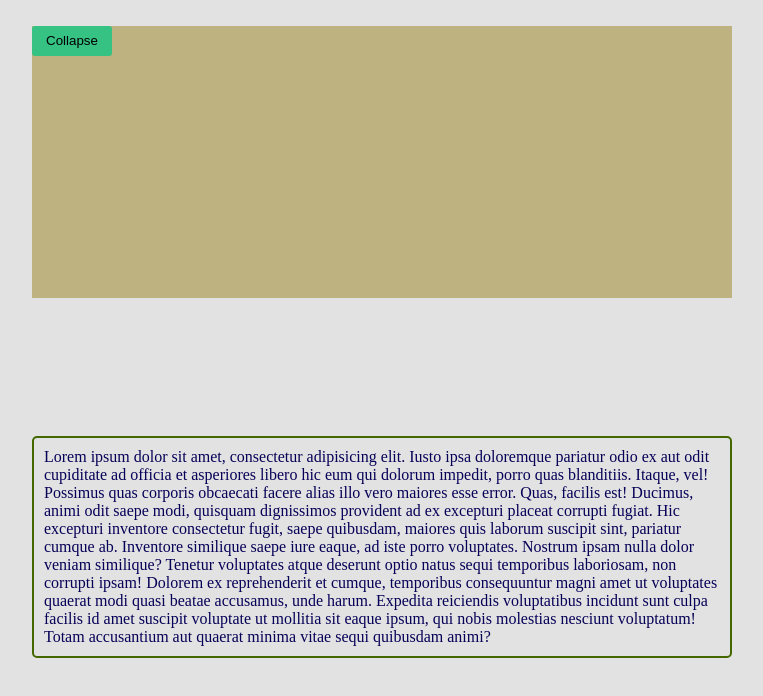
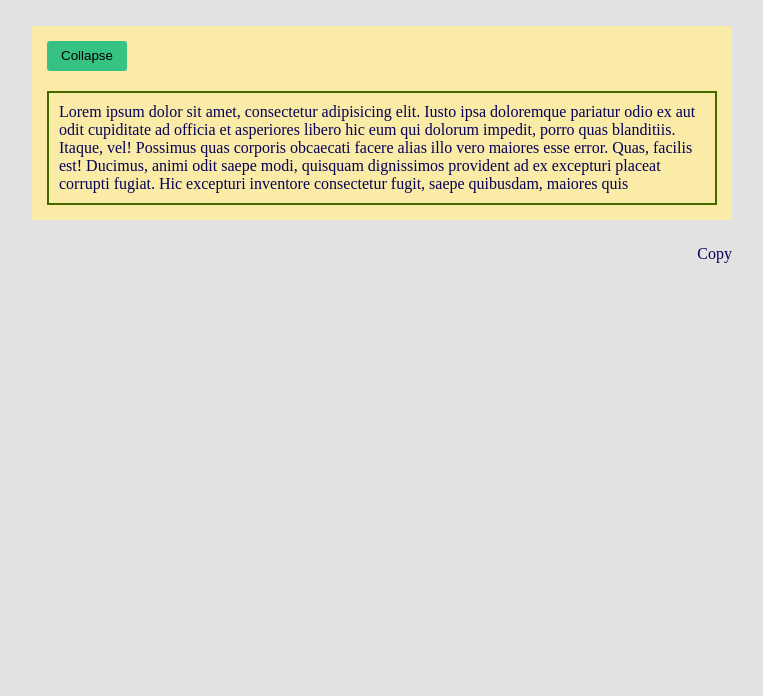
Before and after one commit to SergeStepanov/ahj-9_Collapse, a website built with webpack: page src/index.html in a window 1280 px wide. Both pictures are taken after a click on the button "Collapse". Shown: the whole page, without its empty margins (258-1021 px from the left). Built offline with nearby package versions, Linux system fonts and the light colour scheme.

Commit message:
added anim

```diff
--- a/src/css/style.css
+++ b/src/css/style.css
@@ -9,16 +9,15 @@ body {
   background-color: rgb(226, 226, 226);
 }
 
-.hidden {
-  display: none;
-}
-
 .box {
   width: 100%;
   max-width: 700px;
   margin: 0 auto;
   margin-top: 2%;
+  padding: 15px;
   background-color: rgb(189, 178, 128);
+
+  transition: background-color 3s ease-in-out;
 }
 
 .btn {
@@ -28,26 +27,51 @@ body {
   border: none;
   border-radius: 3px;
   margin-bottom: 20px;
-  cursor: pointer;
+
+  transition-property: background-color, color, cursor;
+  transition-duration: 0.6s, 0.5s, 0.5s;
+  transition-timing-function: cubic-bezier(0.05, 0.62, 0.92, 0.37), linear,
+    linear;
+}
+
+.collapsible {
+  max-height: 0;
+  overflow: hidden;
+  padding: 0px 10px 0 10px;
+
+  transform: scaleY(0);
+
+  transition-property: all;
+  transition-duration: 0.5s;
+  transition-timing-function: cubic-bezier(0.05, 0.62, 0.92, 0.37);
+  transform-origin: top;
+}
+
+/* Анимация */
+.anim {
+  border: 2px solid rgb(67, 104, 0);
+  /* border-radius: 5px; */
+  padding: 10px 10px 10px 10px;
+  max-height: 100%;
+  transform: scaleY(1);
+}
+
+.box__anim {
+  background-color: rgb(251, 236, 166);
 }
 
 .btn:hover {
   background-color: rgb(29, 129, 3);
   color: rgb(210, 245, 9);
+  cursor: pointer;
 }
 
-.collapsible {
-  border: 2px solid rgb(67, 104, 0);
-  padding: 10px;
-  border-radius: 5px;
+/* next text */
+.copy {
+  width: 100%;
+  max-width: 700px;
+  margin: 0 auto;
+  margin-top: 2%;
+  text-align: right;
+  overflow: hidden;
 }
-
-/* Анимация */
-.anim_start {
-  transform: translateY(0);
-}
-
-.anim_and {
-  transform: translateY(360px);
-  transition: transform 1s linear;
-}
--- a/src/js/animation.js
+++ b/src/js/animation.js
@@ -1,7 +1,10 @@
 export default function animation() {
   const btn = document.querySelector('.btn');
 
-  btn.addEventListener('click', (e) => {
-    document.querySelector('.collapsible').classList.add('anim_and');
+  btn.addEventListener('click', () => {
+    const jsCollapsible = document.querySelector('.js__collapsible');
+    const box = document.querySelector('.js__box');
+    jsCollapsible.classList.toggle('anim');
+    box.classList.toggle('box__anim');
   });
 }
--- a/src/js/createElement.js
+++ b/src/js/createElement.js
@@ -1,7 +1,7 @@
 export default function createElem() {
-  document.body.innerHTML = `<div class="box">
+  document.body.innerHTML = `<div class="box js__box">
       <button type="button" class="btn">Collapse</button>
-      <div class="collapsible">
+      <div class="collapsible js__collapsible">
         Lorem ipsum dolor sit amet, consectetur adipisicing elit. Iusto ipsa
         doloremque pariatur odio ex aut odit cupiditate ad officia et asperiores
         libero hic eum qui dolorum impedit, porro quas blanditiis. Itaque, vel!
@@ -9,17 +9,9 @@ export default function createElem() {
         error. Quas, facilis est! Ducimus, animi odit saepe modi, quisquam
         dignissimos provident ad ex excepturi placeat corrupti fugiat. Hic
         excepturi inventore consectetur fugit, saepe quibusdam, maiores quis
-        laborum suscipit sint, pariatur cumque ab. Inventore similique saepe
-        iure eaque, ad iste porro voluptates. Nostrum ipsam nulla dolor veniam
-        similique? Tenetur voluptates atque deserunt optio natus sequi
-        temporibus laboriosam, non corrupti ipsam! Dolorem ex reprehenderit et
-        cumque, temporibus consequuntur magni amet ut voluptates quaerat modi
-        quasi beatae accusamus, unde harum. Expedita reiciendis voluptatibus
-        incidunt sunt culpa facilis id amet suscipit voluptate ut mollitia sit
-        eaque ipsum, qui nobis molestias nesciunt voluptatum! Totam accusantium
-        aut quaerat minima vitae sequi quibusdam animi?
       </div>
     </div>
+    <div class="copy">Copy</div>
   `;
 
   console.log('Test: createElem.js!');
```
